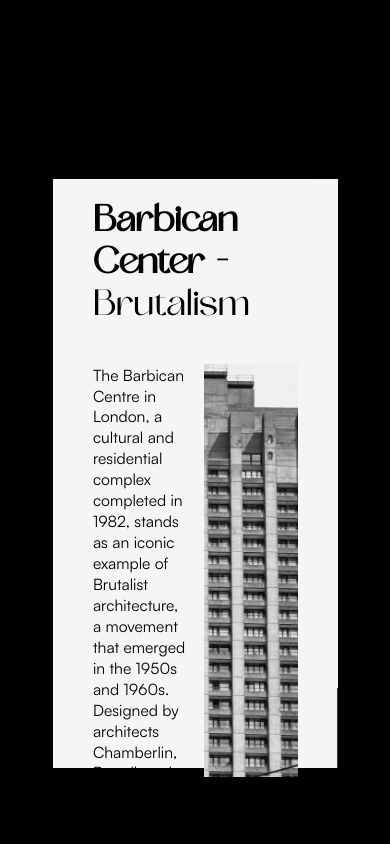
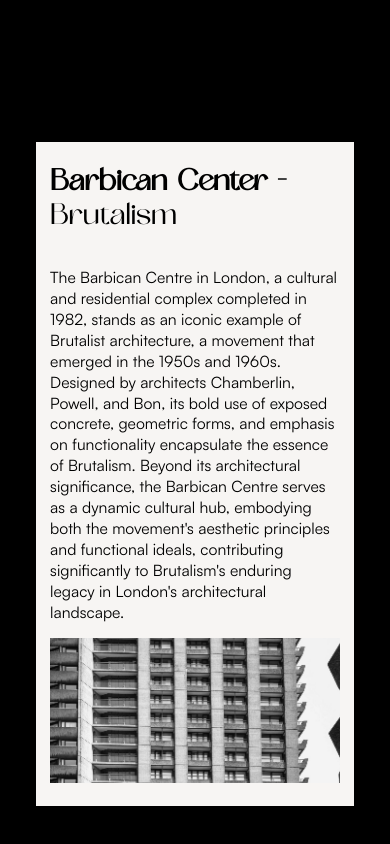
Before and after one commit to ccadran/Architecture-gallery, a Next.js app: page / in a window 390 px wide. Shown: the part 7857-8701 px from the top of the page. Built offline with nearby package versions, Linux system fonts and the light colour scheme.

Commit message:
responsive content v1

```diff
--- a/src/app/components/Content/Card/card.module.scss
+++ b/src/app/components/Content/Card/card.module.scss
@@ -17,11 +17,23 @@
     flex-direction: column;
     align-items: left;
     padding: 0 46px;
+    @media screen and (max-width: 1240px) {
+      height: 90vh;
+      width: 70vw;
+    }
+    @media screen and (max-width: 480px) {
+      width: 85vw;
+      padding: 0 16px;
+    }
     h2 {
       margin-top: 28px;
       font-size: 42px;
       margin-bottom: 16px;
       font-weight: 800;
+      @media screen and (max-width: 1040px) {
+        font-size: 34px;
+        margin-bottom: 12px;
+      }
       span {
         font-weight: 500;
       }
@@ -30,17 +42,27 @@
       display: flex;
       height: 70vh;
       margin: 24px 0;
+      @media screen and (max-width: 1240px) {
+        flex-direction: column;
+      }
     }
     p {
       width: 50%;
       font-size: 18px;
       margin-right: 22px;
+      @media screen and (max-width: 1240px) {
+        width: 100%;
+      }
     }
     .imgContainer {
       width: 50%;
       height: 80%;
       position: relative;
       overflow: hidden;
+      @media screen and (max-width: 1240px) {
+        margin-top: 18px;
+        width: 100%;
+      }
       .inner {
         width: 100%;
         height: 100%;
--- a/src/content/content.json
+++ b/src/content/content.json
@@ -29,7 +29,7 @@
   {
     "src": "/assets/images/metabolism.jpg",
     "shortDescription": "The Nakagin Capsule Tower in Tokyo, designed by architect Kisho Kurokawa in 1972, is an emblematic figure of the metabolist movement. This modular tower expresses the Japanese metabolic vision by integrating interchangeable prefabricated capsules, symbolizing the idea of organic growth and constant adaptability in architectural design.",
-    "longDescription": "The Nakagin Capsule Tower in Tokyo, designed by architect Kisho Kurokawa in 1972, is an emblematic example of the metabolist movement. Founded in Japan in the 1960s, architectural metabolism adopts an organic, evolutionary vision of urban design. This modular tower perfectly represents this philosophy, incorporating interchangeable prefabricated capsules, symbolizing the idea of organic growth and constant adaptability in architectural design. The metabolic approach, exemplified by the Nakagin Capsule Tower, aims to create flexible, evolving urban environments, reflecting the movement's forward-looking vision of dynamic, ever-changing urban development. Kurokawa's innovative design, marked by its modular elements, positions this tower as a symbol of the metabolist movement's commitment to envisioning cities as dynamic and ever-evolving entities.",
+    "longDescription": "The Nakagin Capsule Tower in Tokyo, a 1972 creation by Kisho Kurokawa, epitomizes the metabolist movement from 1960s Japan. This architectural approach envisions urban design as organic and evolutionary. The tower, a modular marvel, showcases this philosophy through interchangeable prefabricated capsules, embodying the concepts of organic growth and adaptability in design. The metabolic approach strives to forge flexible, ever-evolving urban environments, reflecting the movement's visionary perspective on dynamic and constantly changing urban development.",
     "title": "Nakagin Capsule Tower",
     "genre": "Metabolism",
     "color": "#adb5ee",
@@ -38,7 +38,7 @@
   {
     "src": "/assets/images/modernist.jpg",
     "shortDescription": "The Brazilian National Congress, located in Brasilia, is an emblematic building designed by architect Oscar Niemeyer as part of the urban plan for Brazil's new capital, completed in 1960. It is a landmark work of the modernist movement.",
-    "longDescription": "The Brazilian National Congress, located in Brasília, is an iconic creation by architect Oscar Niemeyer, part of the city's 1960 urban plan. Completed in 1960, it stands as a landmark of modernist architecture, characterized by clean lines and geometric simplicity. Niemeyer's design reflects the movement's commitment to progress, functionality, and a departure from traditional ornamentation, making the Brazilian National Congress a significant symbol of modernity within Brasília and the broader global modernist movement.",
+    "longDescription": "The Brazilian National Congress, located in Brasília, is an iconic creation by Oscar Niemeyer, part of the city's 1960 urban plan. Completed in 1960, it stands as a landmark of modernist architecture, characterized by clean lines and geometric simplicity. Niemeyer's design reflects the movement's commitment to progress, functionality, and a departure from traditional ornamentation, making the Brazilian National Congress a significant symbol of modernity.",
     "title": "Brazilian National Congress",
     "genre": "Modernist",
     "color": "#58315B",
```
